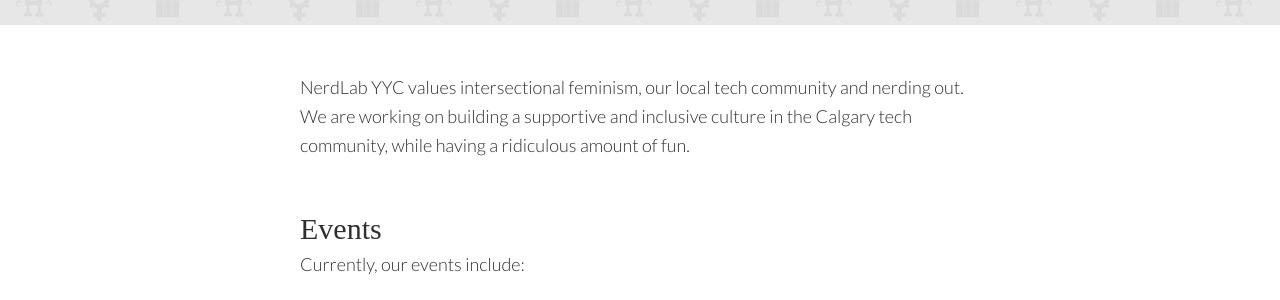
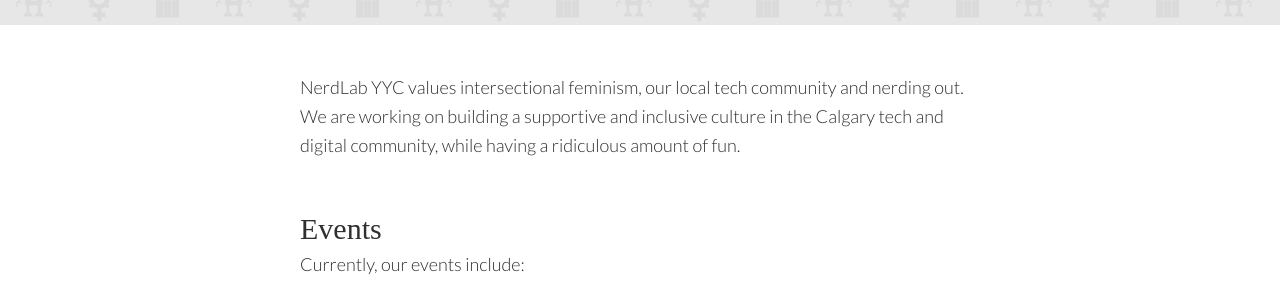
Before and after one commit to nerdlabyyc/nerdlabyyc.github.io, a Jekyll site: the page built from pages/about/index.md, in a window 1280 px wide. Shown: the part 300-600 px from the top of the page. Built offline with Jekyll 4.4.1, drawn with Linux system fonts in a browser that asks for light colours; nearby versions of some CDN libraries; some web fonts are replaced.

Commit message:
Update wording.

```diff
--- a/index.html
+++ b/index.html
@@ -4,7 +4,7 @@
 
 <section class="section section__tagline color-background image-background">
 <div class="tagline__container">
-  <h2 class="tagline__header">A community for feminist nerds who work in tech, including STEAM friends and allies.</h2>
+  <h2 class="tagline__header">An inclusive community for nerds who work in digital and tech spaces, including STEAM friends & nerdy allies.</h2>
   </div>
 </section><!--
 <section class="section section__upcoming-event">
--- a/pages/about/index.md
+++ b/pages/about/index.md
@@ -6,7 +6,7 @@
 ---
 
 
-NerdLab YYC values intersectional feminism, our local tech community and nerding out. We are working on building a supportive and inclusive culture in the Calgary tech community, while having a ridiculous amount of fun.
+NerdLab YYC values intersectional feminism, our local tech community and nerding out. We are working on building a supportive and inclusive culture in the Calgary tech and digital community, while having a ridiculous amount of fun.
 
 ## Events
 
```
